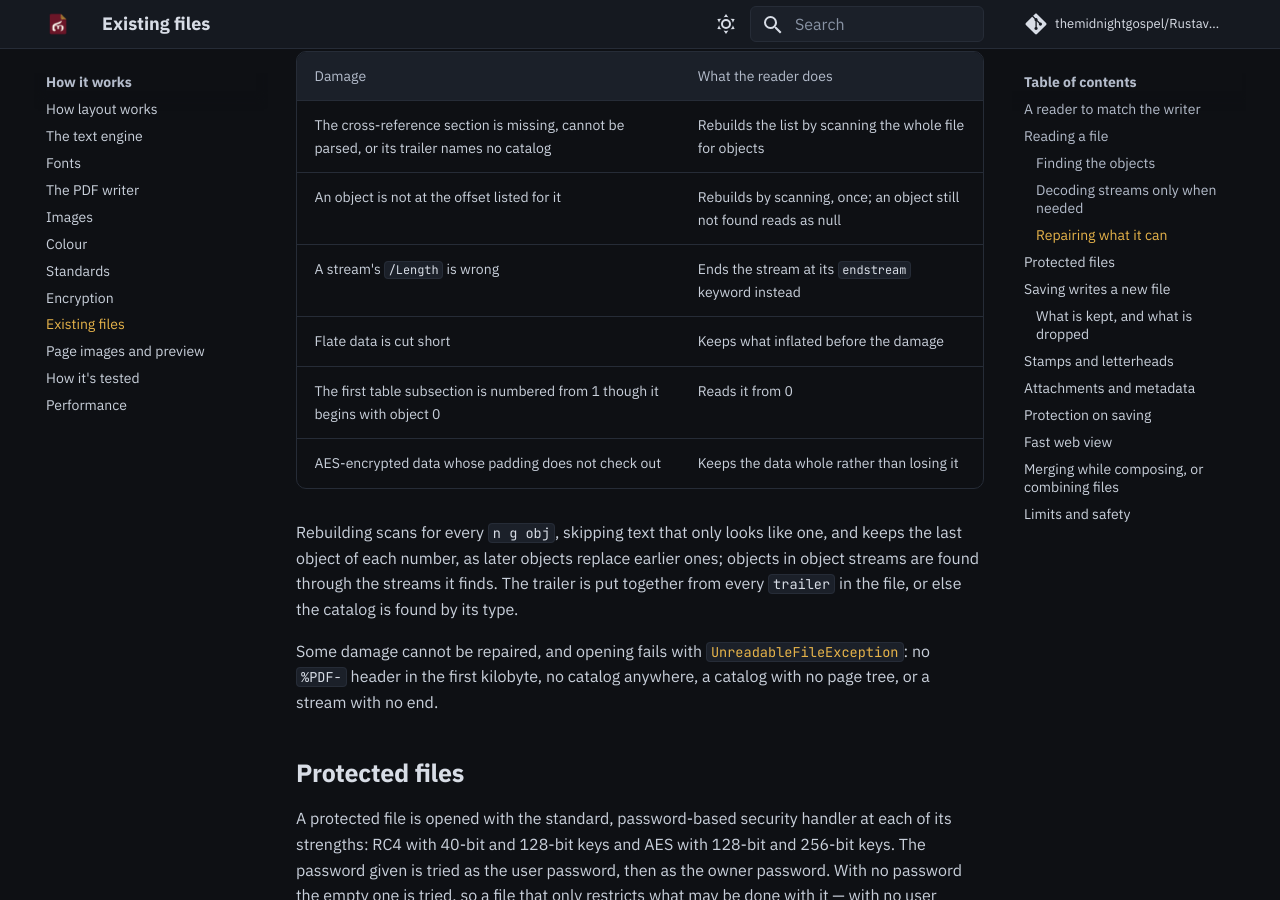
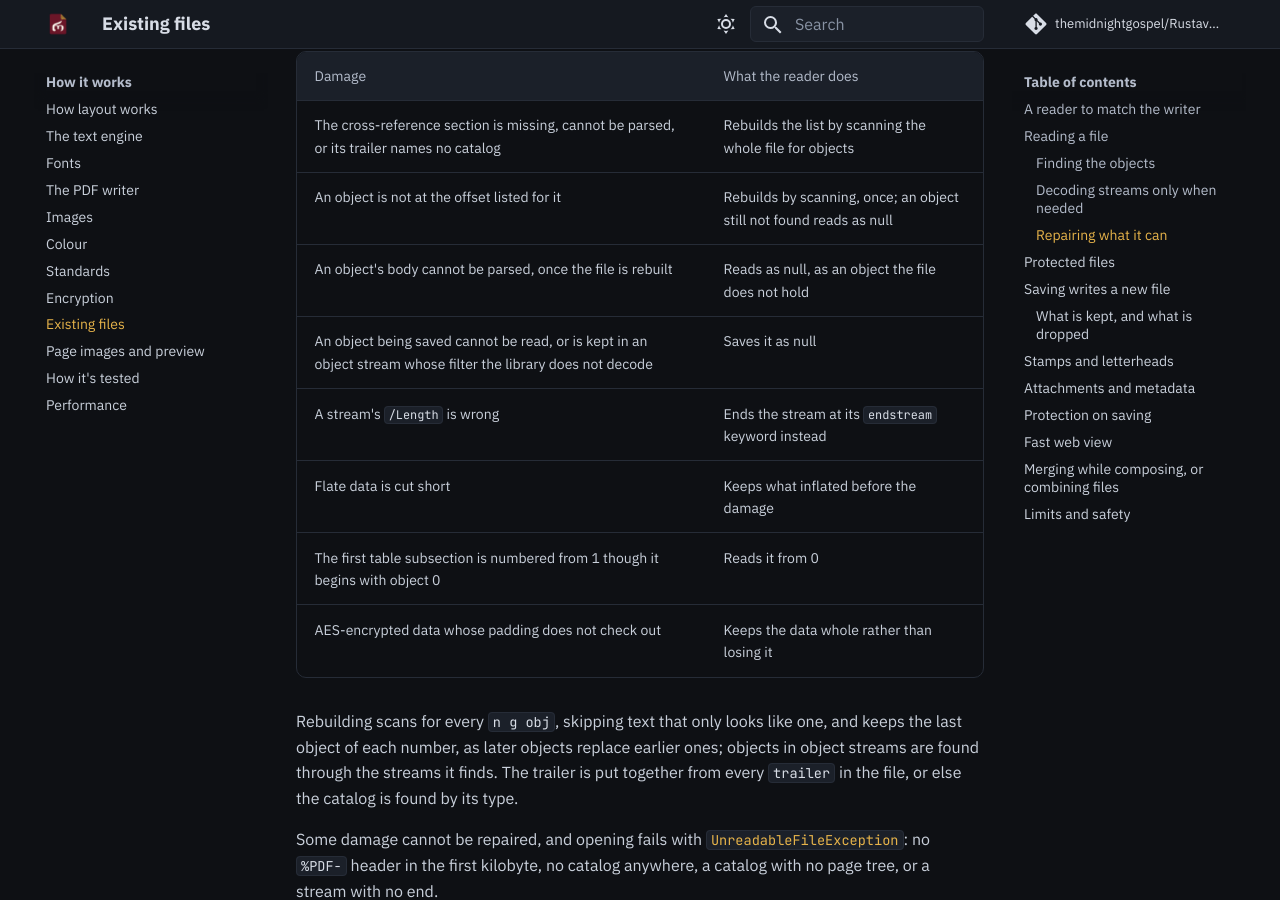
Before and after one commit to themidnightgospel/Rustaveli.Pdf, an MkDocs documentation site: the page built from docs/how-it-works/existing-files.md, in a window 1280 px wide and 900 px high, scrolled down 1418 px. Built offline with MkDocs 1.6.1 and Material for MkDocs 9.7.7, drawn with Linux system fonts in a browser that asks for light colours; comment, search, counter and statistics services are not loaded.

Commit message:
List the two ways a damaged object reads and saves as null
Assisted-by: AI agent

```diff
--- a/docs/how-it-works/existing-files.md
+++ b/docs/how-it-works/existing-files.md
@@ -61,6 +61,8 @@ Files are often damaged in small, predictable ways, which the reader repairs as
 |---|---|
 | The cross-reference section is missing, cannot be parsed, or its trailer names no catalog | Rebuilds the list by scanning the whole file for objects |
 | An object is not at the offset listed for it | Rebuilds by scanning, once; an object still not found reads as null |
+| An object's body cannot be parsed, once the file is rebuilt | Reads as null, as an object the file does not hold |
+| An object being saved cannot be read, or is kept in an object stream whose filter the library does not decode | Saves it as null |
 | A stream's `/Length` is wrong | Ends the stream at its `endstream` keyword instead |
 | Flate data is cut short | Keeps what inflated before the damage |
 | The first table subsection is numbered from 1 though it begins with object 0 | Reads it from 0 |
```
